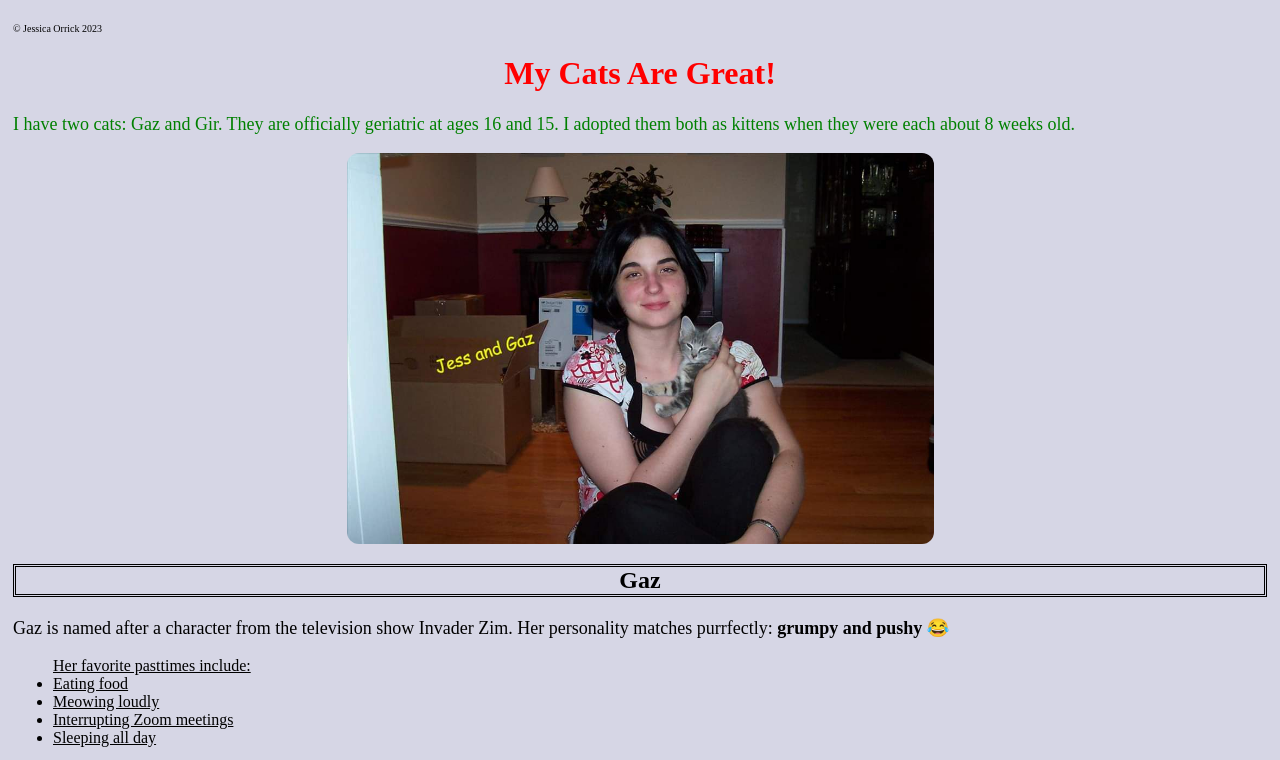
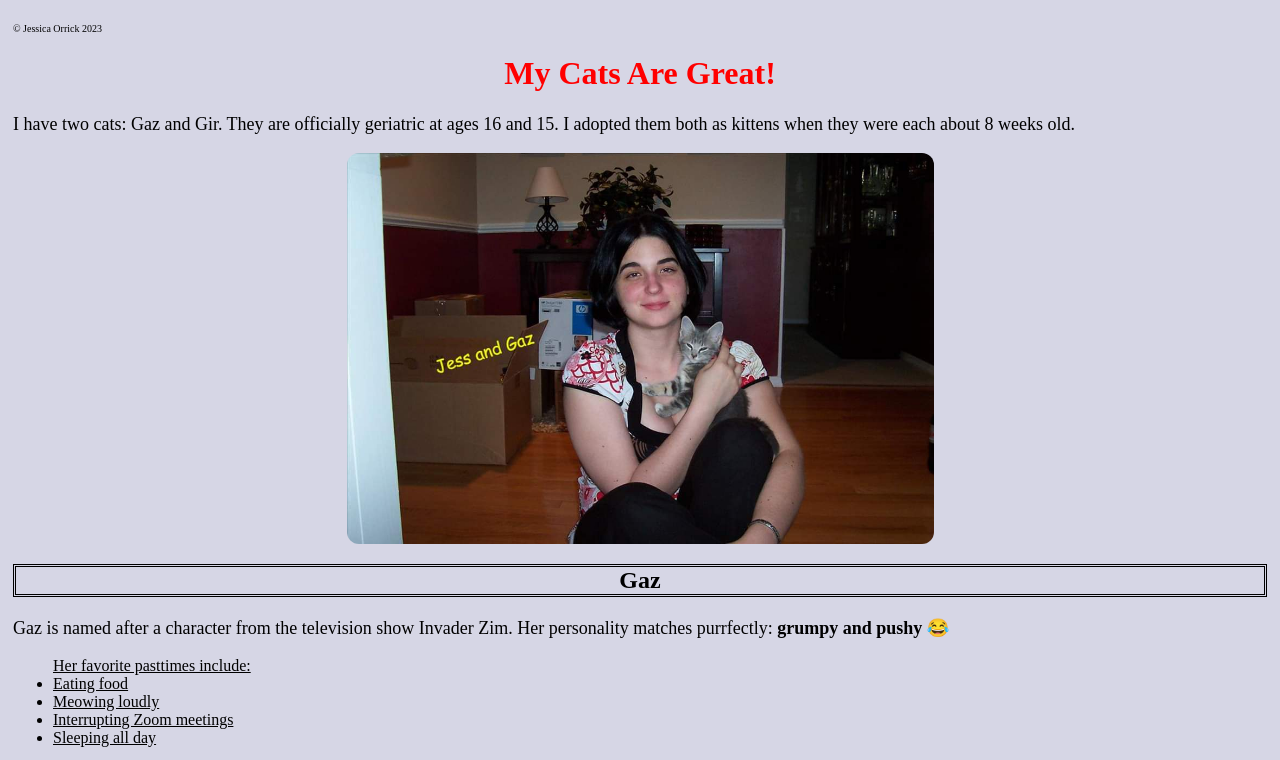
Before and after one commit to LaunchCodeEducation/HTML-Me-Something-Start, a website: page index.html in a window 1280 px wide. Shown: the top 760 px of the page. Drawn offline with Linux system fonts and the light colour scheme.

Commit message:
updated id testP

```diff
--- a/styles.css
+++ b/styles.css
@@ -32,6 +32,10 @@ h2 {
     text-align: center;
     border: double dashed black;
     color: red;
+}
+
+#testP {
+    color: black;
 }
 
 img {
```
